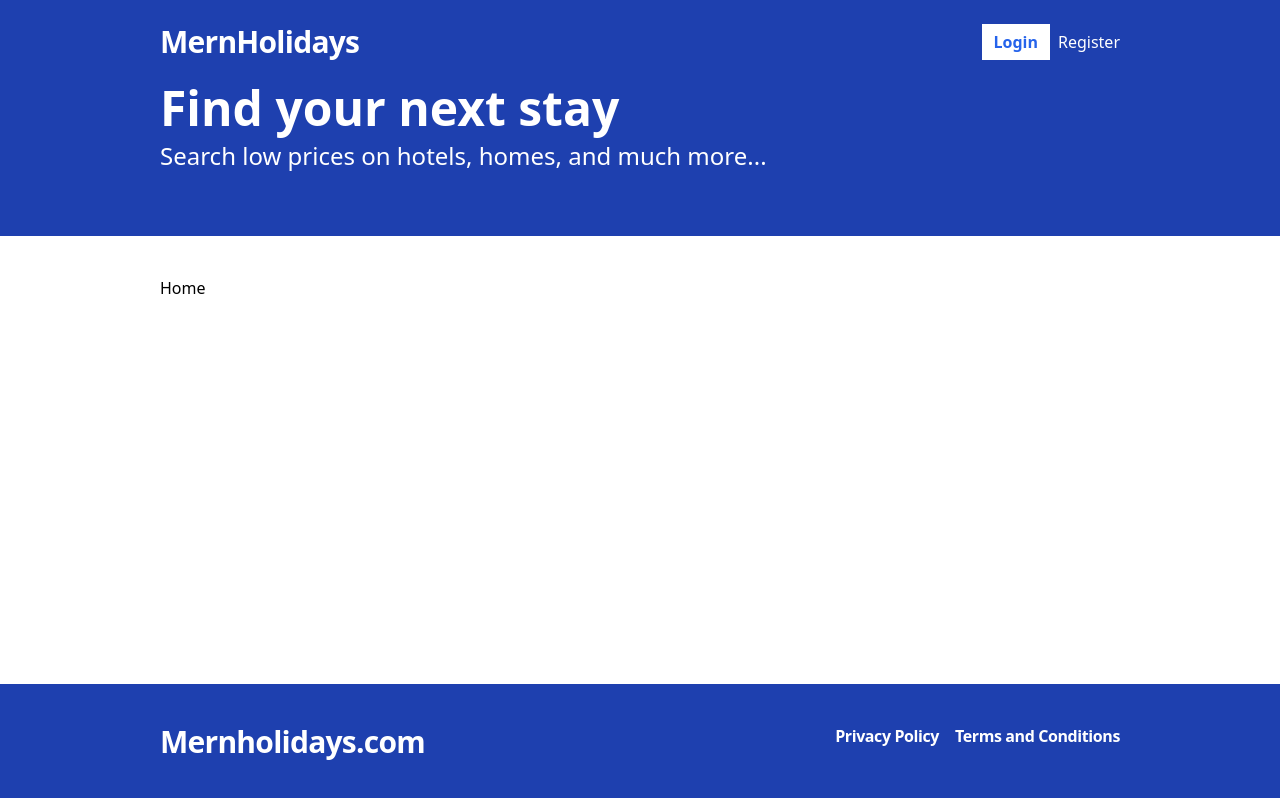
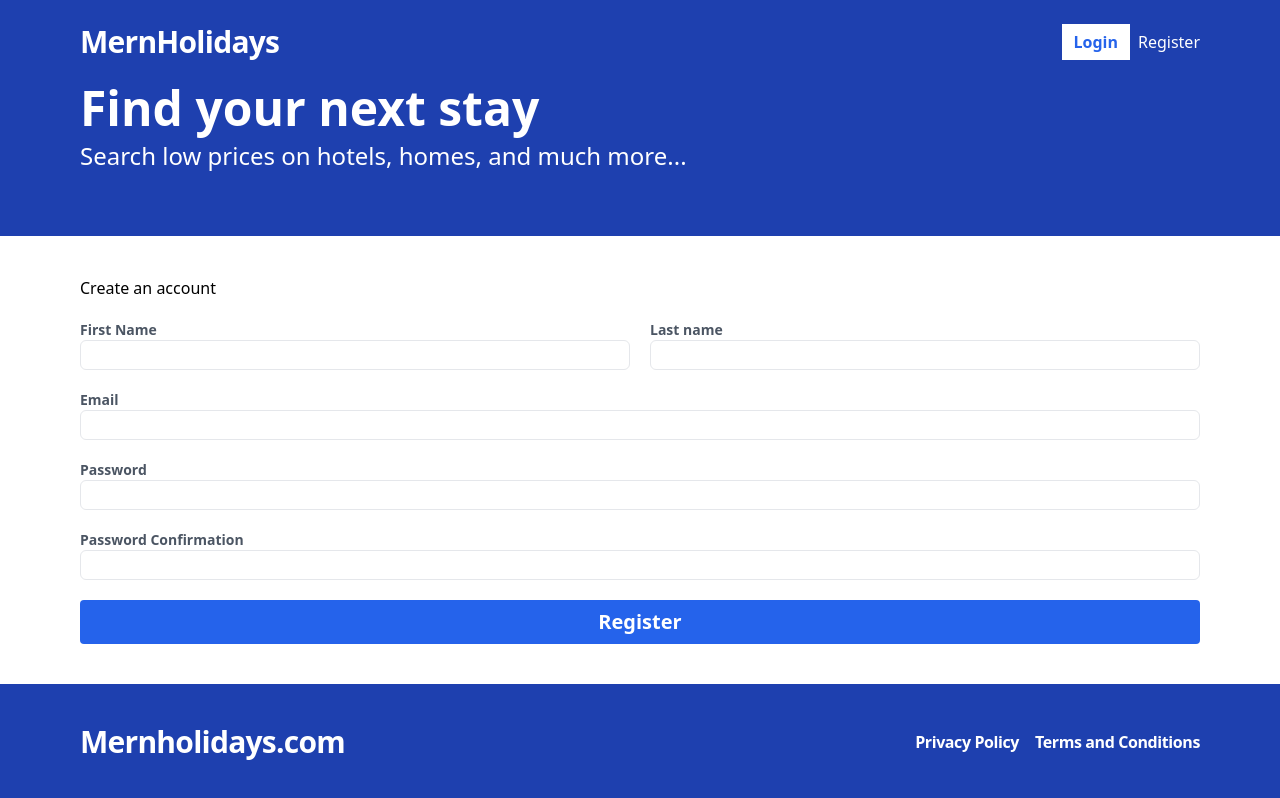
Before and after one commit to Deivid182/client, a React (Vite) app: page /register in a window 1280 px wide. Before the commit this address led to /. Built offline with nearby package versions, Linux system fonts and the light colour scheme.

Commit message:
add register view with endpoints

```diff
--- a/package.json
+++ b/package.json
@@ -10,8 +10,10 @@
     "preview": "vite preview"
   },
   "dependencies": {
+    "@tanstack/react-query": "^5.24.7",
     "react": "^18.2.0",
     "react-dom": "^18.2.0",
+    "react-hook-form": "^7.50.1",
     "react-router-dom": "^6.22.1"
   },
   "devDependencies": {
--- a/src/App.tsx
+++ b/src/App.tsx
@@ -1,5 +1,9 @@
+import { lazy, Suspense } from 'react'
 import { Routes, BrowserRouter as Router, Route, Navigate } from "react-router-dom"
 import Default from './layouts/default'
+
+const Register = lazy(() => import('./pages/register'))
+const Login = lazy(() => import('./pages/login'))
 
 function App() {
 
@@ -8,6 +12,16 @@ function App() {
       <Routes>
         <Route path="/" element={<Default />}>
           <Route index element={<div>Home</div>} />
+          <Route path='register' element={
+            <Suspense fallback={<div>Loading...</div>}>
+              <Register />
+            </Suspense>
+          }/>
+          <Route path='login' element={
+            <Suspense fallback={<div>Loading...</div>}>
+              <Login />
+            </Suspense>
+          }/>
           <Route path="*" element={<Navigate to="/" />} />
         </Route>
       </Routes>
--- /dev/null
+++ b/src/api/api-client.ts
@@ -0,0 +1,17 @@
+import { RegisterData } from "../types";
+export const SERVER_URL = import.meta.env.VITE_SERVER_URL
+
+export const register = async (values: RegisterData) => {
+  const res = await fetch(`${SERVER_URL}/auth/`,{
+    method: 'POST',
+    headers: {
+      'Content-Type': 'application/json'
+    },
+    body: JSON.stringify(values)
+  })
+  if(res.ok) {
+    return await res.json()
+  } else {
+    throw new Error(await res.text())
+  }
+}
--- a/src/components/footer.tsx
+++ b/src/components/footer.tsx
@@ -2,7 +2,7 @@
 const Footer = () => {
   return (
     <div className="bg-blue-800 py-10">
-      <div className="container flex justify-between">
+      <div className="container flex flex-col gap-2 md:flex-row md:gap-0 items-center md:justify-between">
         <span className="text-3xl text-white font-bold tracking-tight">
           Mernholidays.com
         </span>
--- a/src/components/header.tsx
+++ b/src/components/header.tsx
@@ -8,8 +8,8 @@ const Header = () => {
           <Link to={"/"}>MernHolidays</Link>
         </span>
         <span className="flex gap-2">
-          <Link to={"/sign-in"} className="flex items-center text-blue-600 bg-white px-3 font-bold hover:bg-gray-100 hover:text-blue-800">Login</Link>
-          <Link to={"/sign-up"} className="flex items-center text-white hover:text-blue-600">Register</Link>
+          <Link to={"/login"} className="flex items-center text-blue-600 bg-white px-3 font-bold hover:bg-gray-100 hover:text-blue-800">Login</Link>
+          <Link to={"/register"} className="flex items-center text-white hover:text-blue-600">Register</Link>
         </span>
       </div>
     </div>
--- /dev/null
+++ b/src/context/toaster-provider.tsx
@@ -0,0 +1,23 @@
+import { createContext } from "react"
+
+export type ToastMessage = {
+  message: string
+  type: "success" | "error"
+}
+
+export type ToastContextType = {
+  showToast : (message: ToastMessage) => void
+}
+
+export const ToastContext = createContext<ToastContextType | null>(null)
+
+export const ToastProvider = ({ children }: { children: React.ReactNode }) => {
+  const showToast = (message: ToastMessage) => {
+    console.log(message)
+  }
+  return (
+    <ToastContext.Provider value={{ showToast }}>
+      {children}
+    </ToastContext.Provider>
+  )
+}
--- /dev/null
+++ b/src/hooks/use-toast.ts
@@ -0,0 +1,6 @@
+import { useContext } from "react";
+import { ToastContext, ToastContextType } from "../context/toaster-provider";
+
+export const useToast = () => {
+  return useContext(ToastContext) as ToastContextType
+}
--- a/src/main.tsx
+++ b/src/main.tsx
@@ -2,9 +2,24 @@ import React from 'react'
 import ReactDOM from 'react-dom/client'
 import App from './App.tsx'
 import './index.css'
+import { QueryClient, QueryClientProvider } from '@tanstack/react-query'
+import { ToastProvider } from './context/toaster-provider.tsx'
+
+const queryClient = new QueryClient({
+  defaultOptions: {
+    queries: {
+      refetchOnWindowFocus: false,
+      retry: false
+    }
+  }
+})
 
 ReactDOM.createRoot(document.getElementById('root')!).render(
   <React.StrictMode>
-    <App />
-  </React.StrictMode>,
+    <QueryClientProvider client={queryClient}>
+      <ToastProvider>
+        <App />
+      </ToastProvider>
+    </QueryClientProvider>
+  </React.StrictMode>
 )
--- /dev/null
+++ b/src/pages/login.tsx
@@ -0,0 +1,8 @@
+
+const Login = () => {
+  return (
+    <div>Login</div>
+  )
+}
+
+export default Login
--- /dev/null
+++ b/src/pages/register.tsx
@@ -0,0 +1,132 @@
+import { useForm } from "react-hook-form";
+import { RegisterData } from "../types"
+import { useMutation } from "@tanstack/react-query";
+import { register as registerApi } from "../api/api-client";
+import { useToast } from "../hooks/use-toast";
+
+const Register = () => {
+  const { showToast } = useToast()
+  const {
+    register,
+    watch,
+    handleSubmit,
+    formState: { errors },
+  } = useForm<RegisterData>();
+
+
+  const mutation = useMutation({
+    mutationFn: registerApi,
+    onSuccess: (data) => {
+      showToast({ message: data.message, type: "success" })
+    },
+    onError: (error) => {
+      showToast({ message: error.message, type: "error" })
+    },
+  })
+
+  const onSubmit = handleSubmit((data) => {
+    mutation.mutate(data)
+  });
+
+  return (
+    <form onSubmit={onSubmit} className="flex flex-col gap-5">
+      <h2>Create an account</h2>
+      <div className="flex flex-col md:flex-row gap-5">
+        <label
+          htmlFor="firstName"
+          className="text-gray-600 text-sm font-bold flex-1"
+        >
+          First Name
+          <input
+            {...register("firstName", { required: true })}
+            type="text"
+            id="firstName"
+            className="border rounded-md py-1 px-2 w-full font-normal"
+          />
+          {errors.firstName && (
+            <span className="text-red-500">This field is required</span>
+          )}
+        </label>
+        <label
+          htmlFor="lastName"
+          className="text-gray-600 text-sm font-bold flex-1"
+        >
+          Last name
+          <input
+            {...register("lastName", { required: true })}
+            type="text"
+            id="lastName"
+            className="border rounded-md py-1 px-2 w-full font-normal"
+          />
+          {errors.lastName && (
+            <span className="text-red-500">This field is required</span>
+          )}
+        </label>
+      </div>
+      <label htmlFor="email" className="text-gray-600 text-sm font-bold flex-1">
+        Email
+        <input
+          {...register("email", { required: true })}
+          type="email"
+          id="email"
+          className="border rounded-md py-1 px-2 w-full font-normal"
+        />
+        {errors.email && (
+          <span className="text-red-500">This field is required</span>
+        )}
+      </label>
+      <label
+        htmlFor="password"
+        className="text-gray-600 text-sm font-bold flex-1"
+      >
+        Password
+        <input
+          {...register("password", {
+            required: true,
+            minLength: {
+              value: 6,
+              message: "Password must be at least 6 characters",
+            },
+          })}
+          type="password"
+          id="password"
+          className="border rounded-md py-1 px-2 w-full font-normal"
+        />
+        {errors.password && (
+          <span className="text-red-500">This field is required</span>
+        )}
+      </label>
+      <label
+        htmlFor="passwordConfirmation"
+        className="text-gray-600 text-sm font-bold flex-1"
+      >
+        Password Confirmation
+        <input
+          {...register("confirmPassword", {
+            required: true,
+            validate: (value) => {
+              if (!value) return "Please confirm your password";
+              else if (watch("password") !== value) {
+                return "Passwords do not match";
+              }
+            },
+          })}
+          type="password"
+          id="passwordConfirmation"
+          className="border rounded-md py-1 px-2 w-full font-normal"
+        />
+        {errors.confirmPassword && (
+          <span className="text-red-500">This field is required</span>
+        )}
+      </label>
+      <button
+        type="submit"
+        className="bg-blue-600 text-white font-bold py-2 px-4 rounded hover:bg-blue-500 text-xl"
+      >
+        Register
+      </button>
+    </form>
+  );
+};
+
+export default Register;
--- /dev/null
+++ b/src/types/index.ts
@@ -0,0 +1,7 @@
+export type RegisterData = {
+  firstName: string;
+  lastName: string;
+  email: string;
+  password: string;
+  confirmPassword: string;
+};
--- a/tailwind.config.js
+++ b/tailwind.config.js
@@ -8,7 +8,13 @@ export default {
     extend: {},
     container: {
       center: true,
-      padding: "10rem"
+      padding: {
+        DEFAULT: '1rem',
+        sm: '2rem',
+        lg: '4rem',
+        xl: '5rem',
+        '2xl': '6rem',
+      }
     }
   },
   plugins: [],
```
Also changed, not shown: 1 other file (tests, documents, lock files or other folders).
